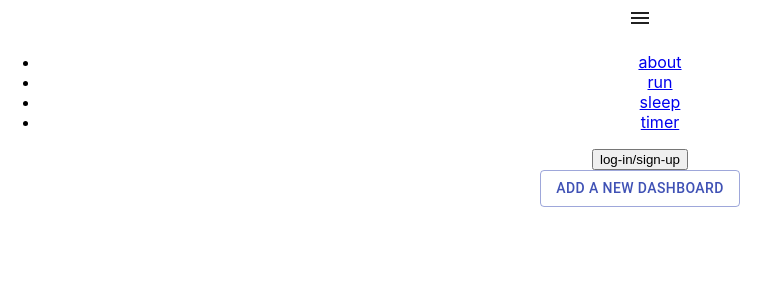
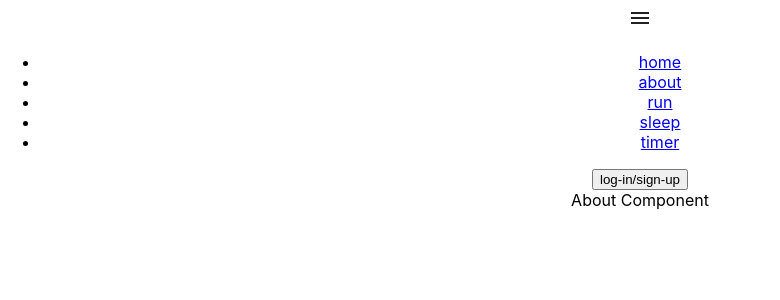
Before and after one commit to ccl-and-ddy/life-dashboard, a React (Create React App) app: page /about in a window 1280 px wide. Shown: the top 300 px of the page, without its empty margins (0-780 px from the left). Built offline with nearby package versions, Linux system fonts and the light colour scheme.

Commit message:
added react router

```diff
--- a/package.json
+++ b/package.json
@@ -16,6 +16,7 @@
     "node-sass": "^6.0.1",
     "react": "^17.0.2",
     "react-dom": "^17.0.2",
+    "react-router-dom": "^5.2.0",
     "react-scripts": "4.0.3",
     "sass": "^1.36.0",
     "typescript": "^4.3.5",
@@ -48,6 +49,7 @@
     ]
   },
   "devDependencies": {
+    "@types/react-router-dom": "^5.1.8",
     "gh-pages": "^3.2.3"
   }
 }
--- /dev/null
+++ b/src/About/About.module.scss
@@ -0,0 +1 @@
+.About {}
--- /dev/null
+++ b/src/About/About.tsx
@@ -0,0 +1,10 @@
+import React from 'react';
+import styles from './About.module.scss';
+
+const About = () => (
+  <div className={styles.About}>
+    About Component
+  </div>
+);
+
+export default About;
--- a/src/App.tsx
+++ b/src/App.tsx
@@ -1,12 +1,17 @@
-import './App.scss';
+import { Route, Switch } from 'react-router-dom';
 import Header from './Header/Header';
 import Home from './Home/Home';
+import About from './About/About';
+import './App.scss';
 
 function App() {
   return (
     <div className="App">
       <Header></Header>
-      <Home></Home>
+      <Switch>
+        <Route path="/" component={Home} exact />
+        <Route path="/about" component={About} />
+      </Switch>
     </div>
   );
 }
--- a/src/Nav/Nav.tsx
+++ b/src/Nav/Nav.tsx
@@ -1,11 +1,15 @@
 import React from 'react';
+import { Link } from 'react-router-dom';
 import styles from './Nav.module.scss';
 
 const Nav = () => (
   <nav className={styles.Nav}>
     <ul>
       <li>
-        <a href="/about">about</a>
+        <Link to="/">home </Link>
+      </li>
+      <li>
+        <Link to="/about">about</Link>
       </li>
       <li>
         <a href="/run">run</a>
--- a/src/index.tsx
+++ b/src/index.tsx
@@ -4,10 +4,14 @@ import './index.css';
 import App from './App';
 import reportWebVitals from './reportWebVitals';
 
+import { BrowserRouter } from 'react-router-dom'
+
 ReactDOM.render(
-  <React.StrictMode>
-    <App />
-  </React.StrictMode>,
+  <BrowserRouter>
+    <React.StrictMode>
+      <App />
+    </React.StrictMode>
+  </BrowserRouter>,
   document.getElementById('root')
 );
 
```
Also changed, not shown: 1 other file (tests, documents, lock files or other folders).
